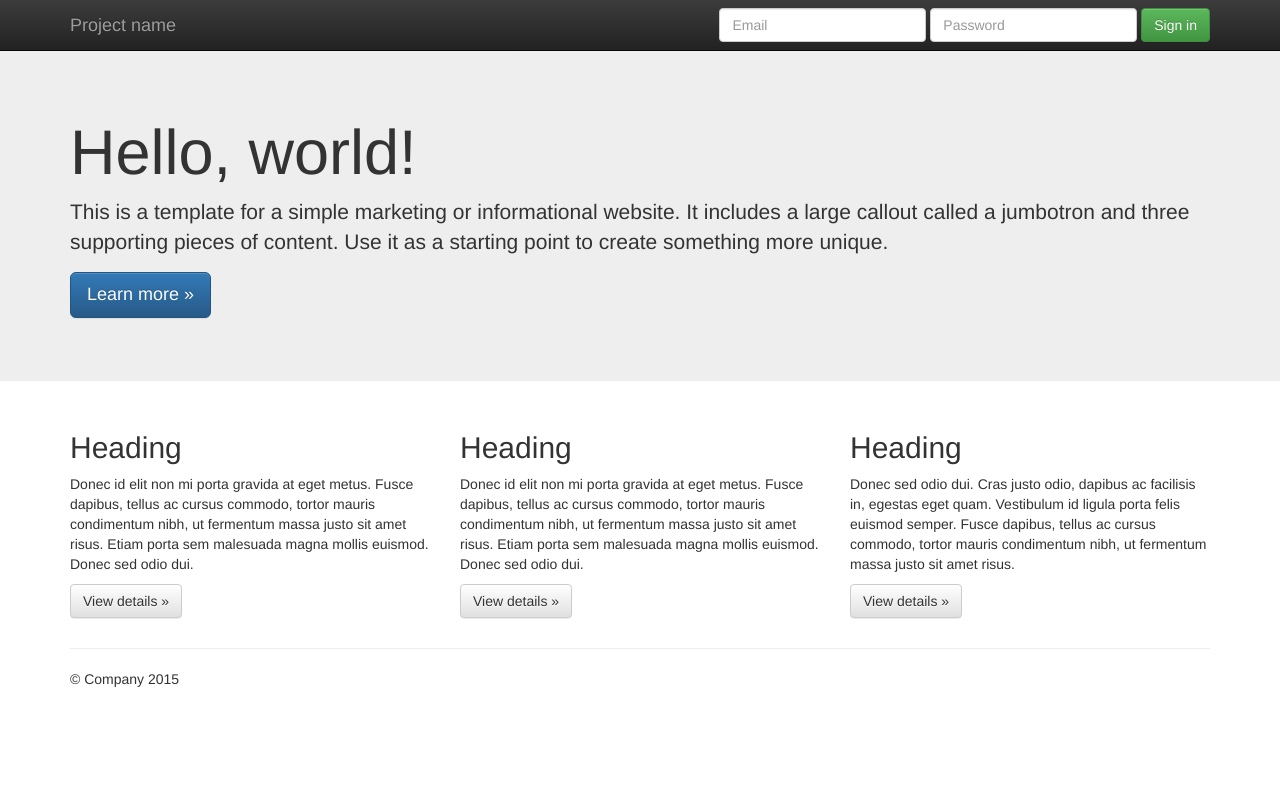
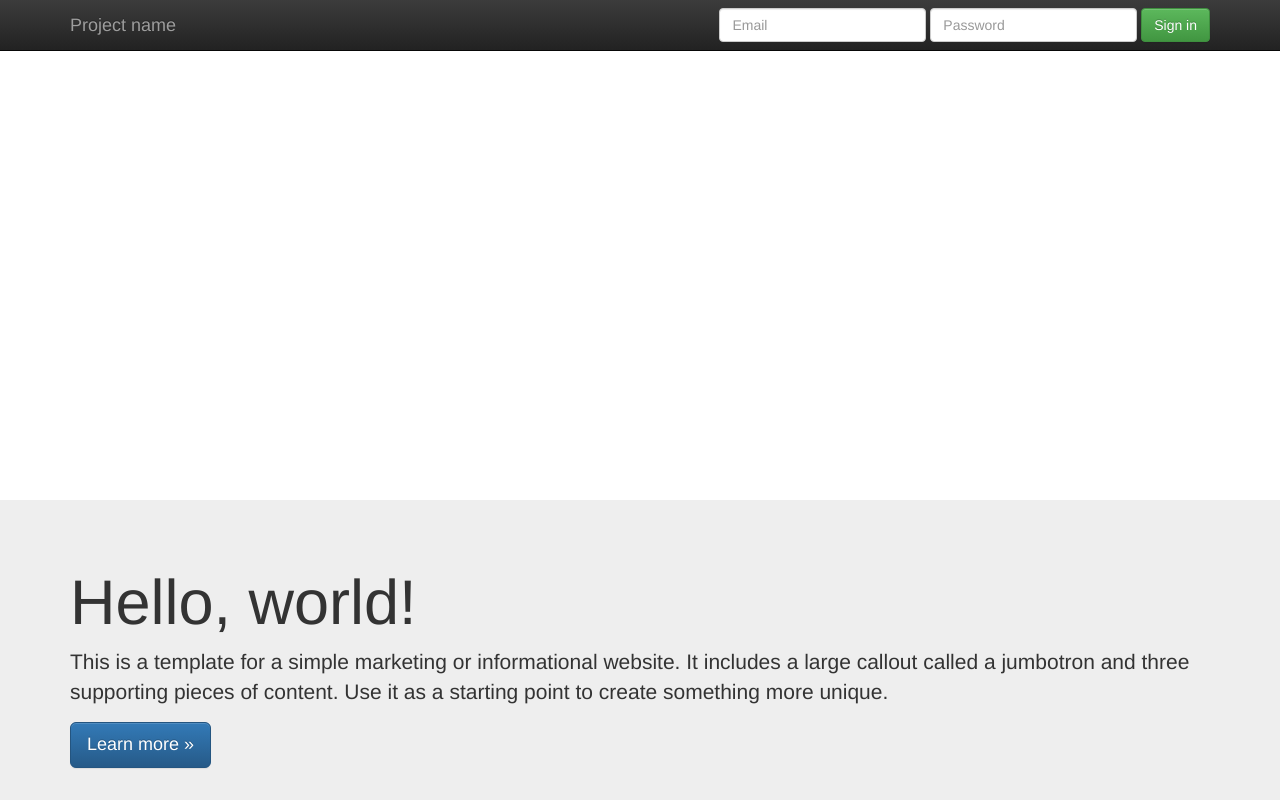
Before and after one commit to aminej2ee/MyWebSite, a plain HTML site: page index.html in a window 1280 px wide. Shown: the top 800 px of the page. Drawn offline with nearby package versions, Linux system fonts and the light colour scheme.

Commit message:
change padding

```diff
--- a/index.html
+++ b/index.html
@@ -14,7 +14,7 @@
         <link rel="stylesheet" href="css/bootstrap.min.css">
         <style>
             body {
-                padding-top: 50px;
+                padding-top: 500px;
                 padding-bottom: 20px;
             }
         </style>
```
